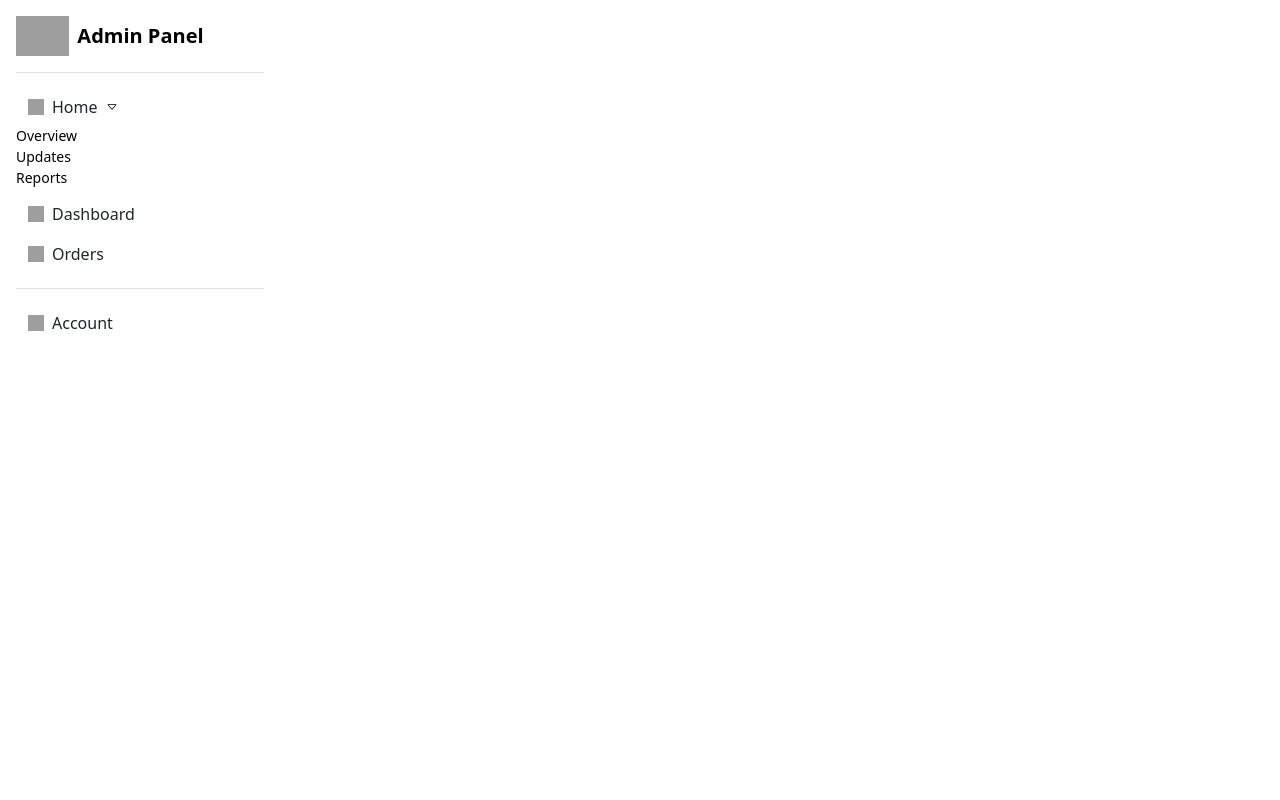
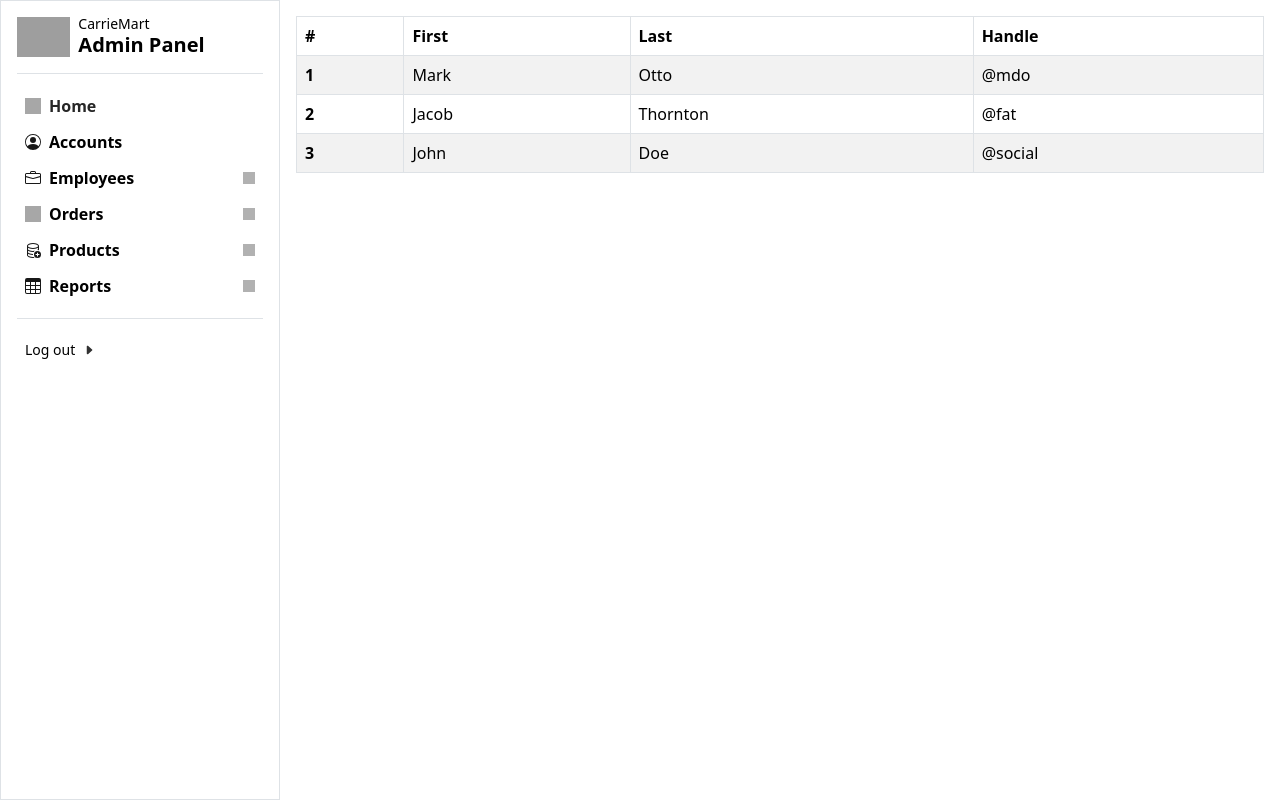
Before and after one commit to KimRebamba/carriemart, a PHP site: page /admin/index.php in a window 1280 px wide. Run offline with PHP 8.4, Linux system fonts and the light colour scheme; grey boxes are pictures that could not be loaded.

Commit message:
Update index.php

```diff
--- a/admin/index.php
+++ b/admin/index.php
@@ -7,39 +7,89 @@
     <link href="https://cdn.jsdelivr.net/npm/bootstrap@5.3.8/dist/css/bootstrap.min.css" rel="stylesheet"
         integrity="sha384-sRIl4kxILFvY47J16cr9ZwB07vP4J8+LH7qKQnuqkuIAvNWLzeN8tE5YBujZqJLB" crossorigin="anonymous">
 
+    <style>
+    .btn-toggle[aria-expanded="true"] {
+        color: rgba(var(--bs-emphasis-color-rgb), .85);
+    }
+
+    .btn-toggle {
+        padding: .25rem .5rem;
+        font-weight: 600;
+        color: var(--bs-emphasis-color);
+        background-color: transparent;
+    }
+
+    /* IIMPORTANT - FROM CSS.SIDEBAR.JS!!! ANNOYING AF! */
+    .btn-toggle .caret {
+        width: 12px;
+        height: 12px;
+        transition: transform .35s ease;
+        transform-origin: center;
+        opacity: .8;
+    }
+
+    .btn-toggle[aria-expanded="true"] .caret {
+        transform: rotate(90deg);
+    }
+
+    .btn-toggle .icon {
+        width: 16px;
+        height: 16px;
+        opacity: .9;
+        margin-right: .5rem;
+    }
+
+    .btn-toggle-nav a {
+        padding: .1875rem .5rem;
+        margin-top: .125rem;
+        margin-left: 1.25rem;
+    }
+    </style>
 </head>
 
 <body>
+    <div class="d-flex"> <!-- DO NOT REMOVE - for flex items -->
+        <div class="flex-shrink-0 p-3 border" style="width:280px; min-height:100vh;"> <!-- side panel-->
+            <a href="/" class="d-flex align-items-start pb-3 mb-3 link-body-emphasis text-decoration-none border-bottom gap-2">
+                <img src="../assets/Header-Logo-01.svg" alt="logo icon" height="40">
+                <div class="d-flex flex-column lh-1">
+                    <small class="fw-normal">CarrieMart</small>
+                    <span class="fs-5 fw-semibold mt-1">Admin Panel</span>
+                </div>
+            </a>
+            <ul class="list-unstyled ps-0">
 
-    <!-- SIDE PANEL -->
-    <div class="flex-shrink-0 p-3" style="width: 280px; min-height: 100vh;"> <a href="/"
-            class="d-flex align-items-center pb-3 mb-3 link-body-emphasis text-decoration-none border-bottom gap-2">
-             <img src="../assets/Header-Logo-01.svg" alt="logo icon" height="40px"> <span class="fs-5 fw-semibold"> Admin Panel</span> </a>
-        <ul class="list-unstyled ps-0">
                 <li class="mb-1">
-                <button class="btn btn-toggle d-inline-flex align-items-center rounded border-0"
-                    data-bs-toggle="collapse" data-bs-target="#home-collapse" aria-expanded="true">
-                    <img class="me-2" src="https://cdn.jsdelivr.net/npm/bootstrap-icons@1.11.3/icons/house-door.svg" alt="" width="16" height="16">
-                    Home <img src="../assets/caret-down.svg" alt="" width="12" height="12" style="margin-left: .5rem;">
+                    <button class="btn btn-toggle d-flex w-100 align-items-center rounded border-0"
+                         aria-expanded="true">
+                        <img class="icon" src="https://cdn.jsdelivr.net/npm/bootstrap-icons@1.11.3/icons/house-door.svg"
+                            alt="">
+                        <span>Home</span>
                     </button>
-                <div class="collapse show" id="home-collapse" style="">
-                    <ul class="btn-toggle-nav list-unstyled fw-normal pb-1 small">
-                        <li><a href="#"
-                                class="link-body-emphasis d-inline-flex text-decoration-none rounded">Overview</a></li>
-                        <li><a href="#"
-                                class="link-body-emphasis d-inline-flex text-decoration-none rounded">Updates</a></li>
-                        <li><a href="#"
-                                class="link-body-emphasis d-inline-flex text-decoration-none rounded">Reports</a></li>
-                    </ul>
-                </div>
                 </li>
+
                 <li class="mb-1">
-                <button class="btn btn-toggle d-inline-flex align-items-center rounded border-0 collapsed"
-                    data-bs-toggle="collapse" data-bs-target="#dashboard-collapse" aria-expanded="false">
-                    <img class="me-2" src="https://cdn.jsdelivr.net/npm/bootstrap-icons@1.11.3/icons/speedometer2.svg" alt="" width="16" height="16">
-                    Dashboard
+                    <button class="btn btn-toggle d-flex w-100 align-items-center rounded border-0"
+                        aria-expanded="false">
+                        <svg xmlns="http://www.w3.org/2000/svg" width="16" height="16" fill="currentColor" class="icon bi bi-person-circle" viewBox="0 0 16 16">
+  <path d="M11 6a3 3 0 1 1-6 0 3 3 0 0 1 6 0"/>
+  <path fill-rule="evenodd" d="M0 8a8 8 0 1 1 16 0A8 8 0 0 1 0 8m8-7a7 7 0 0 0-5.468 11.37C3.242 11.226 4.805 10 8 10s4.757 1.225 5.468 2.37A7 7 0 0 0 8 1"/>
+</svg>
+                        <span>Accounts</span>
                     </button>
-                <div class="collapse" id="dashboard-collapse">
+
+                </li>
+
+                <li class="mb-1">
+                    <button class="btn btn-toggle d-flex w-100 align-items-center rounded border-0 collapsed"
+                        data-bs-toggle="collapse" data-bs-target="#employees-collapse" aria-expanded="false">
+                        <img class="icon" src="../assets/briefcase.svg"
+                            alt="">
+                        <span>Employees</span>
+                        <img class="caret ms-auto"
+                            src="https://cdn.jsdelivr.net/npm/bootstrap-icons@1.11.3/icons/caret-right.svg" alt="">
+                    </button>
+                    <div class="collapse" id="employees-collapse">
                         <ul class="btn-toggle-nav list-unstyled fw-normal pb-1 small">
                             <li><a href="#"
                                     class="link-body-emphasis d-inline-flex text-decoration-none rounded">Overview</a></li>
@@ -52,11 +102,14 @@
                         </ul>
                     </div>
                 </li>
+
                 <li class="mb-1">
-                <button class="btn btn-toggle d-inline-flex align-items-center rounded border-0 collapsed"
+                    <button class="btn btn-toggle d-flex w-100 align-items-center rounded border-0 collapsed"
                         data-bs-toggle="collapse" data-bs-target="#orders-collapse" aria-expanded="false">
-                    <img class="me-2" src="https://cdn.jsdelivr.net/npm/bootstrap-icons@1.11.3/icons/cart3.svg" alt="" width="16" height="16">
-                    Orders
+                        <img class="icon" src="https://cdn.jsdelivr.net/npm/bootstrap-icons@1.11.3/icons/cart3.svg" alt="">
+                        <span>Orders</span>
+                        <img class="caret ms-auto"
+                            src="https://cdn.jsdelivr.net/npm/bootstrap-icons@1.11.3/icons/caret-right.svg" alt="">
                     </button>
                     <div class="collapse" id="orders-collapse">
                         <ul class="btn-toggle-nav list-unstyled fw-normal pb-1 small">
@@ -71,32 +124,111 @@
                         </ul>
                     </div>
                 </li>
-            <li class="border-top my-3"></li>
+
+
                 <li class="mb-1">
-                <button class="btn btn-toggle d-inline-flex align-items-center rounded border-0 collapsed"
-                    data-bs-toggle="collapse" data-bs-target="#account-collapse" aria-expanded="false">
-                    <img class="me-2" src="https://cdn.jsdelivr.net/npm/bootstrap-icons@1.11.3/icons/person-circle.svg" alt="" width="16" height="16">
-                    Account
+                    <button class="btn btn-toggle d-flex w-100 align-items-center rounded border-0 collapsed"
+                        data-bs-toggle="collapse" data-bs-target="#product-collapse" aria-expanded="false">
+                        <svg xmlns="http://www.w3.org/2000/svg" width="16" height="16" fill="currentColor" class="icon bi bi-database-add" viewBox="0 0 16 16">
+  <path d="M12.5 16a3.5 3.5 0 1 0 0-7 3.5 3.5 0 0 0 0 7m.5-5v1h1a.5.5 0 0 1 0 1h-1v1a.5.5 0 0 1-1 0v-1h-1a.5.5 0 0 1 0-1h1v-1a.5.5 0 0 1 1 0"/>
+  <path d="M12.096 6.223A5 5 0 0 0 13 5.698V7c0 .289-.213.654-.753 1.007a4.5 4.5 0 0 1 1.753.25V4c0-1.007-.875-1.755-1.904-2.223C11.022 1.289 9.573 1 8 1s-3.022.289-4.096.777C2.875 2.245 2 2.993 2 4v9c0 1.007.875 1.755 1.904 2.223C4.978 15.71 6.427 16 8 16c.536 0 1.058-.034 1.555-.097a4.5 4.5 0 0 1-.813-.927Q8.378 15 8 15c-1.464 0-2.766-.27-3.682-.687C3.356 13.875 3 13.373 3 13v-1.302c.271.202.58.378.904.525C4.978 12.71 6.427 13 8 13h.027a4.6 4.6 0 0 1 0-1H8c-1.464 0-2.766-.27-3.682-.687C3.356 10.875 3 10.373 3 10V8.698c.271.202.58.378.904.525C4.978 9.71 6.427 10 8 10q.393 0 .774-.024a4.5 4.5 0 0 1 1.102-1.132C9.298 8.944 8.666 9 8 9c-1.464 0-2.766-.27-3.682-.687C3.356 7.875 3 7.373 3 7V5.698c.271.202.58.378.904.525C4.978 6.711 6.427 7 8 7s3.022-.289 4.096-.777M3 4c0-.374.356-.875 1.318-1.313C5.234 2.271 6.536 2 8 2s2.766.27 3.682.687C12.644 3.125 13 3.627 13 4c0 .374-.356.875-1.318 1.313C10.766 5.729 9.464 6 8 6s-2.766-.27-3.682-.687C3.356 4.875 3 4.373 3 4"/>
+</svg>
+                        <span>Products</span>
+                        <img class="caret ms-auto"
+                            src="https://cdn.jsdelivr.net/npm/bootstrap-icons@1.11.3/icons/caret-right.svg" alt="">
                     </button>
-                <div class="collapse" id="account-collapse">
+                    <div class="collapse" id="product-collapse">
                         <ul class="btn-toggle-nav list-unstyled fw-normal pb-1 small">
-                        <li><a href="#" class="link-body-emphasis d-inline-flex text-decoration-none rounded">New...</a>
+                            <li><a href="#"
+                                    class="link-body-emphasis d-inline-flex text-decoration-none rounded">Overview</a></li>
+                            <li><a href="#" class="link-body-emphasis d-inline-flex text-decoration-none rounded">Weekly</a>
                             </li>
                             <li><a href="#"
-                                class="link-body-emphasis d-inline-flex text-decoration-none rounded">Profile</a></li>
+                                    class="link-body-emphasis d-inline-flex text-decoration-none rounded">Monthly</a></li>
                             <li><a href="#"
-                                class="link-body-emphasis d-inline-flex text-decoration-none rounded">Settings</a></li>
-                        <li><a href="#" class="link-body-emphasis d-inline-flex text-decoration-none rounded">Sign
-                                out</a></li>
+                                    class="link-body-emphasis d-inline-flex text-decoration-none rounded">Annually</a></li>
                         </ul>
                     </div>
+                </li>
+
+                <li class="mb-1">
+                    <button class="btn btn-toggle d-flex w-100 align-items-center rounded border-0 collapsed"
+                        data-bs-toggle="collapse" data-bs-target="#report-collapse" aria-expanded="false">
+                        <svg xmlns="http://www.w3.org/2000/svg" width="16" height="16" fill="currentColor" class="icon bi bi-table" viewBox="0 0 16 16">
+  <path d="M0 2a2 2 0 0 1 2-2h12a2 2 0 0 1 2 2v12a2 2 0 0 1-2 2H2a2 2 0 0 1-2-2zm15 2h-4v3h4zm0 4h-4v3h4zm0 4h-4v3h3a1 1 0 0 0 1-1zm-5 3v-3H6v3zm-5 0v-3H1v2a1 1 0 0 0 1 1zm-4-4h4V8H1zm0-4h4V4H1zm5-3v3h4V4zm4 4H6v3h4z"/>
+</svg>
+                        <span>Reports</span>
+                        <img class="caret ms-auto"
+                            src="https://cdn.jsdelivr.net/npm/bootstrap-icons@1.11.3/icons/caret-right.svg" alt="">
+                    </button>
+                    <div class="collapse" id="report-collapse"> <!-- always change id -->
+                        <ul class="btn-toggle-nav list-unstyled fw-normal pb-1 small">
+                            <li><a href="#"
+                                    class="link-body-emphasis d-inline-flex text-decoration-none rounded">Overview</a></li>
+                            <li><a href="#" class="link-body-emphasis d-inline-flex text-decoration-none rounded">Weekly</a>
+                            </li>
+                            <li><a href="#"
+                                    class="link-body-emphasis d-inline-flex text-decoration-none rounded">Monthly</a></li>
+                            <li><a href="#"
+                                    class="link-body-emphasis d-inline-flex text-decoration-none rounded">Annually</a></li>
+                        </ul>
+                    </div>
+                </li>
+
+                <li class="border-top my-3"></li>
+
+                <li class="mb-1">
+
+
+                       <a href="../index.php" class="btn btn-toggle d-flex w-100 align-items-center rounded border-0"  aria-expanded="false">
+                        <small class="fw-normal">Log out</small>
+                        <svg xmlns="http://www.w3.org/2000/svg" width="16" height="16" fill="currentColor" class="caret bi bi-caret-right-fill ms-2" viewBox="0 0 16 16">
+  <path d="m12.14 8.753-5.482 4.796c-.646.566-1.658.106-1.658-.753V3.204a1 1 0 0 1 1.659-.753l5.48 4.796a1 1 0 0 1 0 1.506z"/>
+</svg> </a>
+
+
                 </li>
             </ul>
         </div>
 
 
+        <div class="flex-grow-1 p-3"> <!-- other column -->
+
+            <table class="table table-striped table-hover table-bordered">
+  <thead class="">
+    <tr>
+      <th scope="col">#</th>
+      <th scope="col">First</th>
+      <th scope="col">Last</th>
+      <th scope="col">Handle</th>
+    </tr>
+  </thead>
+  <tbody>
+    <tr>
+      <th scope="row">1</th>
+      <td>Mark</td>
+      <td>Otto</td>
+      <td>@mdo</td>
+    </tr>
+    <tr>
+      <th scope="row">2</th>
+      <td>Jacob</td>
+      <td>Thornton</td>
+      <td>@fat</td>
+    </tr>
+    <tr>
+      <th scope="row">3</th>
+      <td>John</td>
+      <td>Doe</td>
+      <td>@social</td>
+    </tr>
+  </tbody>
+</table>
+        </div>
+    </div>
     <script src="https://cdn.jsdelivr.net/npm/bootstrap@5.3.8/dist/js/bootstrap.bundle.min.js"
-        integrity="sha384-FKyoEForCGlyvwx9Hj09JcYn3nv7wiPVlz7YYwJrWVcXK/BmnVDxM+D2scQbITxI" crossorigin="anonymous"></script>
+        integrity="sha384-FKyoEForCGlyvwx9Hj09JcYn3nv7wiPVlz7YYwJrWVcXK/BmnVDxM+D2scQbITxI" crossorigin="anonymous">
+    </script>
 
     <script src="sidebars.js"></script>
 </body>
```
Lines whose indentation alone changed are shown as unchanged.
